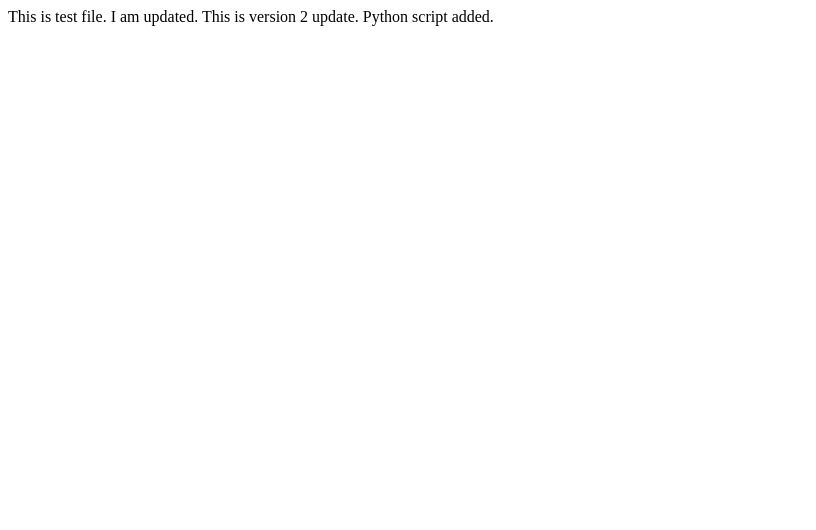
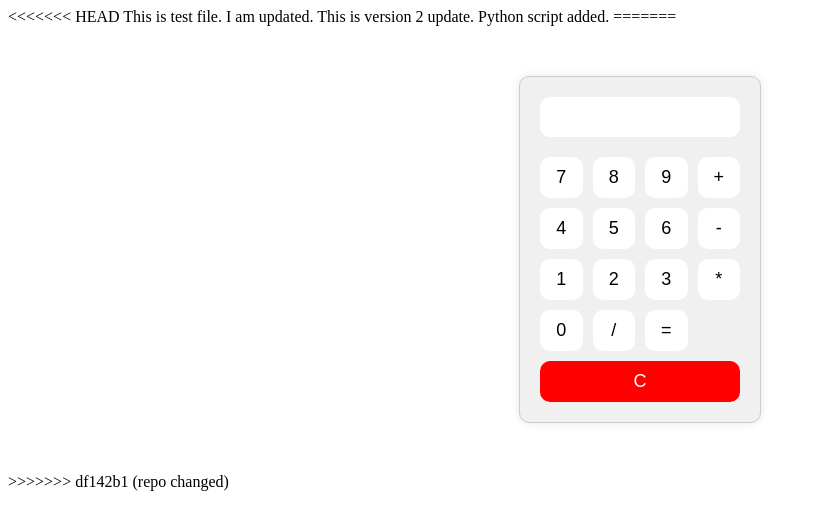
Before and after one commit to MonkeyDmagnas/develop, a plain HTML site: page index.html in a window 1280 px wide. Shown: the whole page, without its empty margins (0-816 px from the left). Drawn offline with Linux system fonts and the light colour scheme.

Commit message:
repo changed

```diff
--- a/index.html
+++ b/index.html
@@ -1,4 +1,38 @@
+<<<<<<< HEAD
 This is test file.
 I am updated.
 This is version 2 update.
 Python script added.
+=======
+<!DOCTYPE html>
+<html>
+<head>
+  <title>Simple Calculator</title>
+  <link rel="stylesheet" href="styles.css">
+</head>
+<body>
+  <div class="calculator">
+    <input type="text" id="display" disabled>
+    <div class="buttons">
+      <button class="num" value="7">7</button>
+      <button class="num" value="8">8</button>
+      <button class="num" value="9">9</button>
+      <button class="op" value="+">+</button>
+      <button class="num" value="4">4</button>
+      <button class="num" value="5">5</button>
+      <button class="num" value="6">6</button>
+      <button class="op" value="-">-</button>
+      <button class="num" value="1">1</button>
+      <button class="num" value="2">2</button>
+      <button class="num" value="3">3</button>
+      <button class="op" value="*">*</button>
+      <button class="num" value="0">0</button>
+      <button class="op" value="/">/</button>
+      <button class="op" value="=">=</button>
+      <button class="clear">C</button>
+    </div>
+  </div>
+  <script src="script.js"></script>
+</body>
+</html>
+>>>>>>> df142b1 (repo changed)
--- /dev/null
+++ b/script.js
@@ -0,0 +1,32 @@
+const display = document.getElementById('display');
+const buttons = document.querySelectorAll('button');
+
+let currentNumber = '';
+let previousNumber = '';
+let operator = '';
+
+buttons.forEach(button => {
+  button.addEventListener('click', () => {
+    const value = button.value;
+
+    if (value === 'C') {
+      currentNumber = '';
+      previousNumber = '';
+      operator = '';
+      display.value = '';
+    } else if (value === '=') {
+      const result = eval(`${previousNumber} ${operator} ${currentNumber}`);
+      display.value = result;
+      currentNumber = result.toString();
+      previousNumber = '';
+      operator = '';
+    } else if (['+', '-', '*', '/'].includes(value)) {
+      previousNumber = currentNumber;
+      currentNumber = '';
+      operator = value;
+    } else {
+      currentNumber += value;
+      display.value = currentNumber;
+    }
+  });
+});
--- /dev/null
+++ b/styles.css
@@ -0,0 +1,46 @@
+.calculator {
+    width: 200px;
+    margin: 50px auto;
+    padding: 20px;
+    background-color: #f0f0f0;
+    border: 1px solid #ccc;
+    border-radius: 10px;
+    box-shadow: 0 0 10px rgba(0, 0, 0, 0.1);
+  }
+
+  #display {
+    width: 100%;
+    height: 40px;
+    margin-bottom: 20px;
+    padding: 10px;
+    font-size: 24px;
+    text-align: right;
+    border: none;
+    border-radius: 10px;
+    background-color: #fff;
+  }
+
+  .buttons {
+    display: grid;
+    grid-template-columns: repeat(4, 1fr);
+    grid-gap: 10px;
+  }
+
+  button {
+    padding: 10px;
+    font-size: 18px;
+    border: none;
+    border-radius: 10px;
+    background-color: #fff;
+    cursor: pointer;
+  }
+
+  button:hover {
+    background-color: #ccc;
+  }
+
+  .clear {
+    grid-column: 1 / 5;
+    background-color: #f00;
+    color: #fff;
+  }
```
Also changed, not shown: file.txt (deleted), 4 other files.
